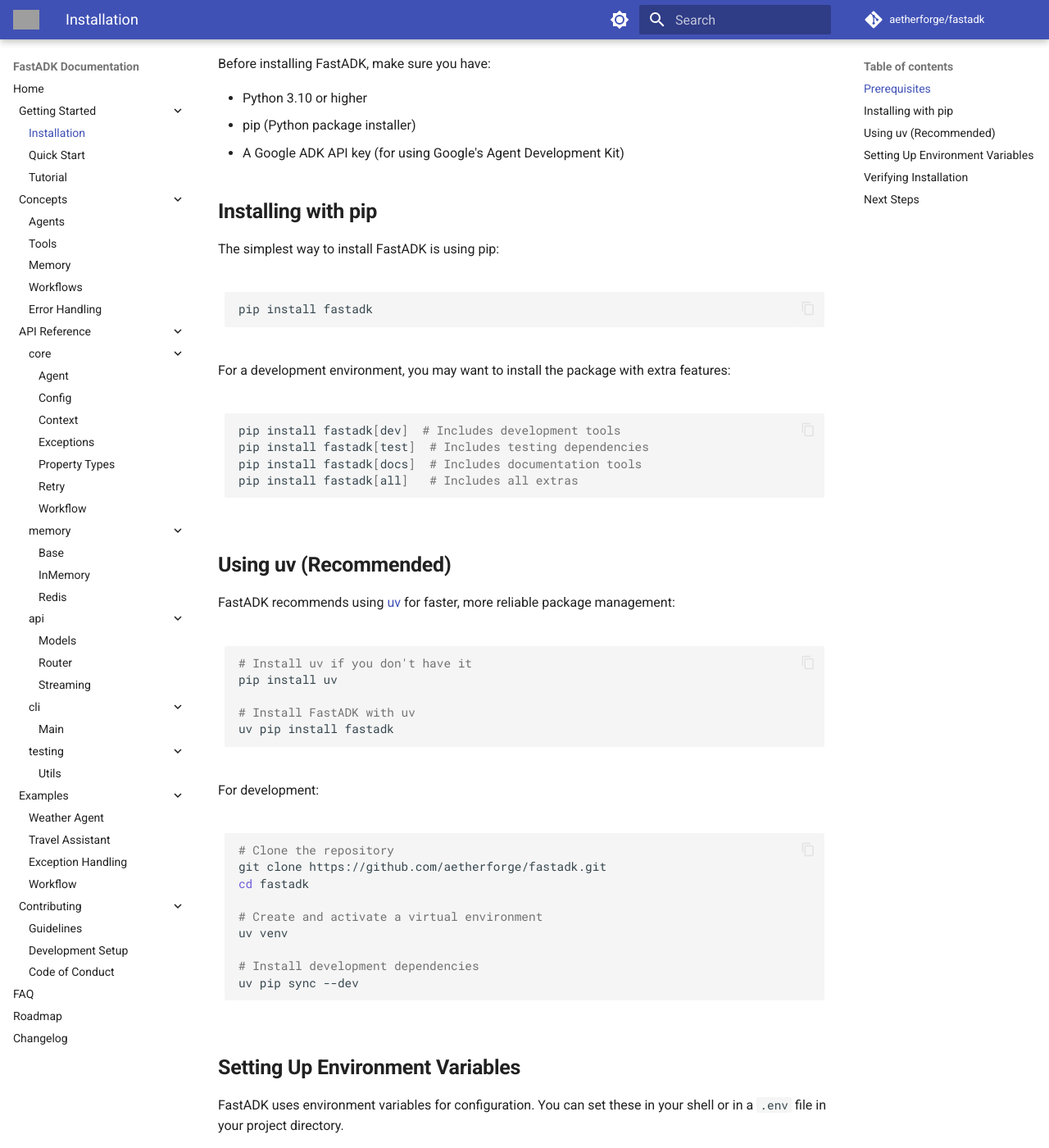
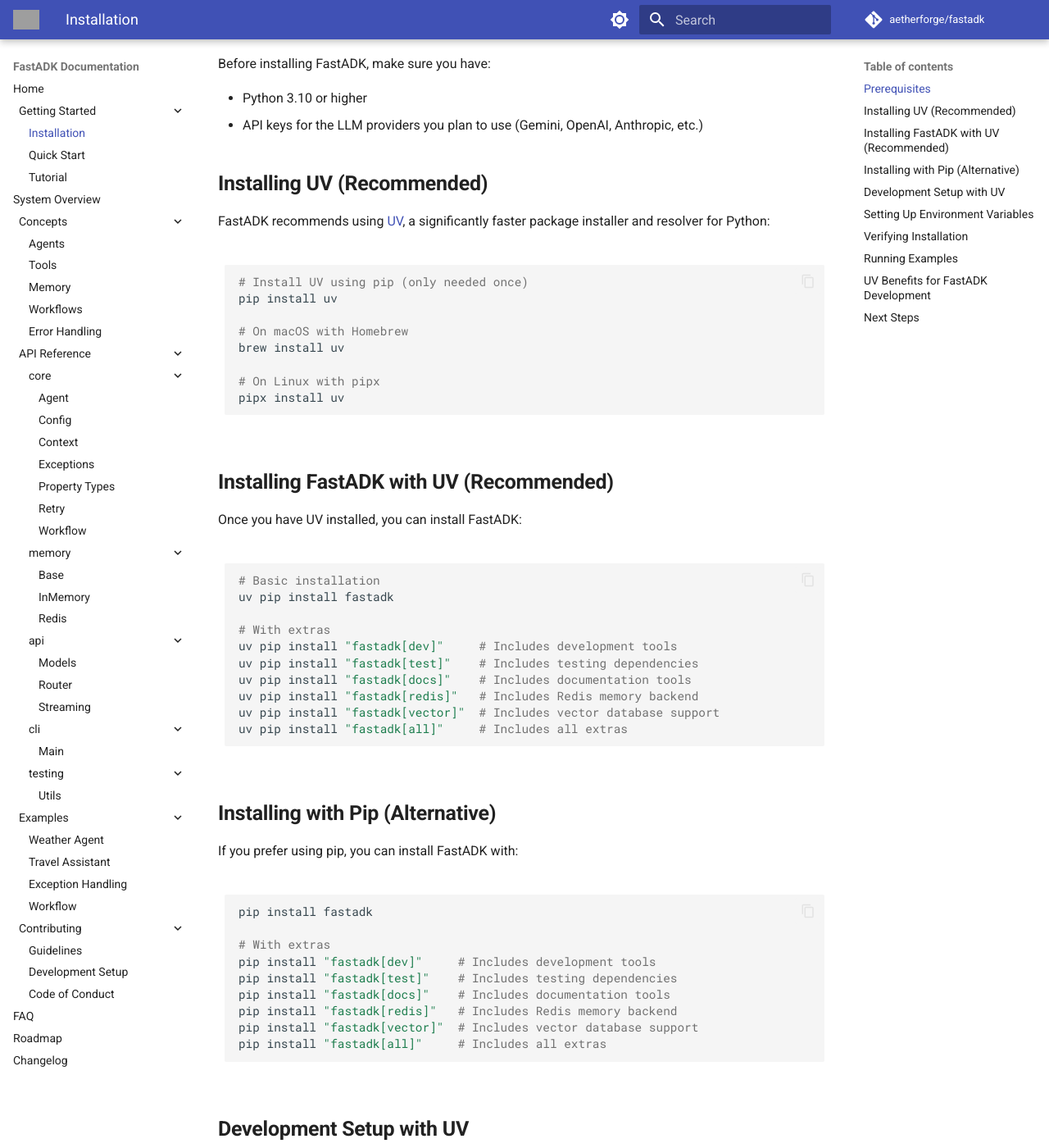
Before and after one commit to Mathews-Tom/FastADK, an MkDocs documentation site: the page built from docs/getting-started/installation.md, in a window 1280 px wide and 1400 px high, scrolled down 231 px. Shown: the whole window at 82% size. Built offline with MkDocs 1.6.1 and Material for MkDocs 9.7.7, drawn with Linux system fonts in a browser that asks for light colours; comment, search, counter and statistics services are not loaded; some of the changed text lies outside the part shown; grey boxes are pictures that could not be loaded.

Commit message:
docs: Add comprehensive system overview and UV-focused installation instructions

````diff
--- a/docs/getting-started/installation.md
+++ b/docs/getting-started/installation.md
@@ -7,50 +7,76 @@
 Before installing FastADK, make sure you have:
 
 - Python 3.10 or higher
-- pip (Python package installer)
-- A Google ADK API key (for using Google's Agent Development Kit)
+- API keys for the LLM providers you plan to use (Gemini, OpenAI, Anthropic, etc.)
 
-## Installing with pip
+## Installing UV (Recommended)
 
-The simplest way to install FastADK is using pip:
+FastADK recommends using [UV](https://github.com/astral-sh/uv), a significantly faster package installer and resolver for Python:
+
+```bash
+# Install UV using pip (only needed once)
+pip install uv
+
+# On macOS with Homebrew
+brew install uv
+
+# On Linux with pipx
+pipx install uv
+```
+
+## Installing FastADK with UV (Recommended)
+
+Once you have UV installed, you can install FastADK:
+
+```bash
+# Basic installation
+uv pip install fastadk
+
+# With extras
+uv pip install "fastadk[dev]"     # Includes development tools
+uv pip install "fastadk[test]"    # Includes testing dependencies
+uv pip install "fastadk[docs]"    # Includes documentation tools
+uv pip install "fastadk[redis]"   # Includes Redis memory backend
+uv pip install "fastadk[vector]"  # Includes vector database support
+uv pip install "fastadk[all]"     # Includes all extras
+```
+
+## Installing with Pip (Alternative)
+
+If you prefer using pip, you can install FastADK with:
 
 ```bash
 pip install fastadk
+
+# With extras
+pip install "fastadk[dev]"     # Includes development tools
+pip install "fastadk[test]"    # Includes testing dependencies
+pip install "fastadk[docs]"    # Includes documentation tools
+pip install "fastadk[redis]"   # Includes Redis memory backend
+pip install "fastadk[vector]"  # Includes vector database support
+pip install "fastadk[all]"     # Includes all extras
 ```
 
-For a development environment, you may want to install the package with extra features:
+## Development Setup with UV
 
-```bash
-pip install fastadk[dev]  # Includes development tools
-pip install fastadk[test]  # Includes testing dependencies
-pip install fastadk[docs]  # Includes documentation tools
-pip install fastadk[all]   # Includes all extras
-```
-
-## Using uv (Recommended)
-
-FastADK recommends using [uv](https://github.com/astral-sh/uv) for faster, more reliable package management:
-
-```bash
-# Install uv if you don't have it
-pip install uv
-
-# Install FastADK with uv
-uv pip install fastadk
-```
-
-For development:
+For setting up a development environment:
 
 ```bash
 # Clone the repository
 git clone https://github.com/aetherforge/fastadk.git
 cd fastadk
 
-# Create and activate a virtual environment
-uv venv
+# Create a virtual environment
+uv venv .venv
+
+# Activate the virtual environment
+# On Linux/macOS:
+source .venv/bin/activate
+# On Windows:
+# .venv\Scripts\activate
 
 # Install development dependencies
-uv pip sync --dev
+uv pip install -e ".[dev]"
 ```
 
 ## Setting Up Environment Variables
@@ -58,8 +84,10 @@
 FastADK uses environment variables for configuration. You can set these in your shell or in a `.env` file in your project directory.
 
 ```bash
-# Required for using Google ADK
-export GOOGLE_API_KEY=your-api-key-here
+# API keys for different LLM providers
+export GEMINI_API_KEY=your-gemini-api-key-here
+export OPENAI_API_KEY=your-openai-api-key-here
+export ANTHROPIC_API_KEY=your-anthropic-api-key-here
 
 # Optional configuration
 export FASTADK_ENV=development  # Options: development, production, testing
@@ -81,15 +109,58 @@
 To verify that FastADK is correctly installed, run:
 
 ```bash
-fastadk --version
+# Activate your virtual environment if not already activated
+source .venv/bin/activate  # On Linux/macOS
+# .venv\Scripts\activate  # On Windows
+
+# Import and check version
+uv run -c "import fastadk; print(f'FastADK version: {fastadk.__version__}')"
 ```
 
 This should display the version number of FastADK.
+
+## Running Examples
+
+FastADK includes several examples to help you get started. To run them:
+
+```bash
+# Clone the repository if you haven't already
+git clone https://github.com/aetherforge/fastadk.git
+cd fastadk
+
+# Create and activate a virtual environment if you haven't already
+uv venv .venv
+source .venv/bin/activate  # On Linux/macOS
+# .venv\Scripts\activate  # On Windows
+
+# Install FastADK and dependencies
+uv pip install -e ".[all]"
+
+# Run a basic example
+uv run examples/basic/weather_agent.py
+
+# Run an advanced example
+uv run examples/advanced/travel_assistant.py
+
+# Start the HTTP API server example
+uv run examples/api/http_agent.py
+```
+
+## UV Benefits for FastADK Development
+
+Using UV with FastADK offers several advantages:
+
+- **Speed**: UV installs packages 10-100x faster than pip
+- **Reliability**: Better dependency resolution and fewer conflicts
+- **Reproducibility**: More consistent installations across environments
+- **Efficiency**: Reduced memory usage during package installation
+- **Modern**: Latest Python packaging standards support
 
 ## Next Steps
 
 Now that you have FastADK installed, you can:
 
 - Continue to the [Quick Start Guide](quick-start.md) to create your first agent
-- Explore the [Examples](../examples/weather-agent.md) to see FastADK in action
+- Explore the [System Overview](../system-overview.md) to understand FastADK's architecture
+- Check out the [Examples](../examples/weather-agent.md) to see FastADK in action
 - Read the [API Reference](../api/core/agent.md) for detailed documentation
--- a/mkdocs.yml
+++ b/mkdocs.yml
@@ -74,6 +74,7 @@
     - Installation: getting-started/installation.md
     - Quick Start: getting-started/quick-start.md
     - Tutorial: getting-started/tutorial.md
+  - System Overview: system-overview.md
   - Concepts:
     - Agents: concepts/agents.md
     - Tools: concepts/tools.md
````
Also changed, not shown: docs/index.md (+12 -3 lines), docs/system-overview.md (added, +416 -0 lines).
